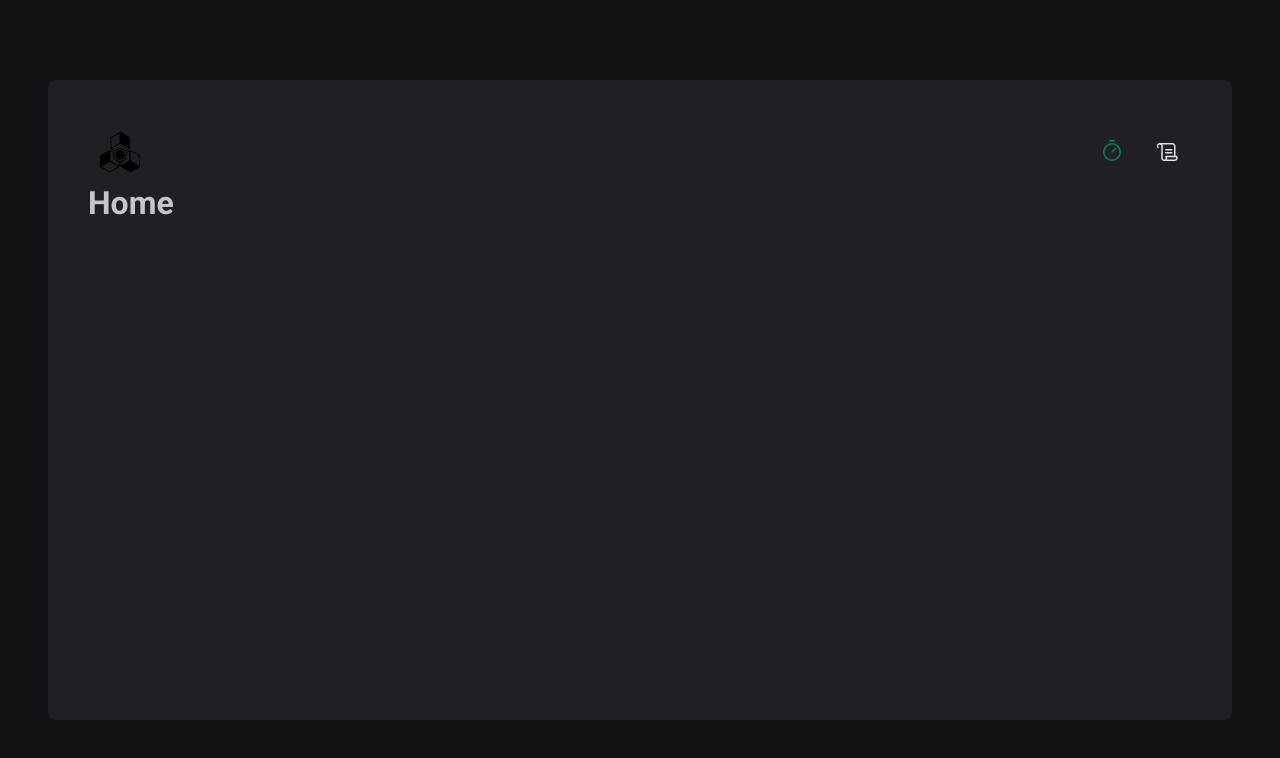
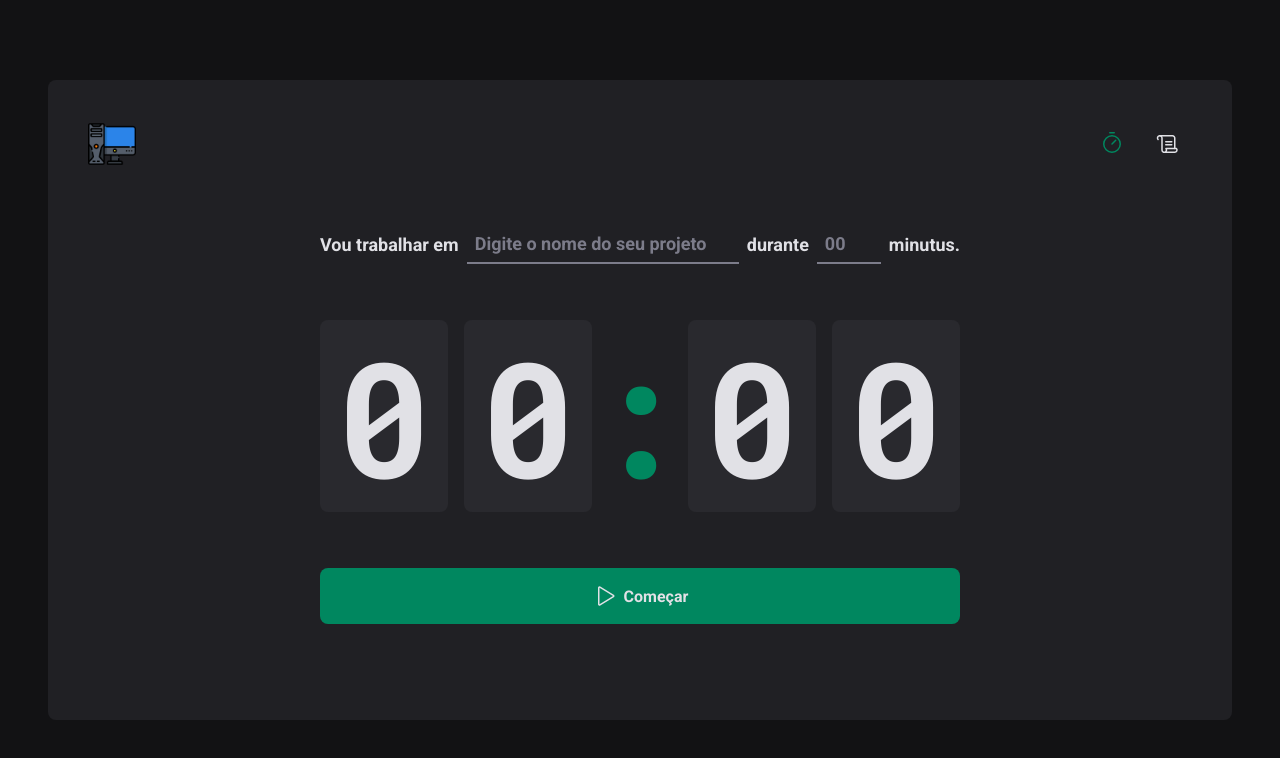
Before and after one commit to LucasCurty/SPA-React, a React (Vite) app: page / in a window 1280 px wide. Shown: the top 758 px of the page. Built offline with nearby package versions, Linux system fonts and the light colour scheme.

Commit message:
Add pages HOME and HISTORY

```diff
--- a/src/components/Header/index..tsx
+++ b/src/components/Header/index..tsx
@@ -1,5 +1,5 @@
 import { HeaderContainer } from './styles'
-import Logomenu from '../../assets/logo-menu.svg'
+import Logomenu from '../../assets/jogos.png'
 import { Timer, Scroll } from 'phosphor-react'
 import { NavLink } from 'react-router-dom'
 
--- a/src/components/Header/styles.ts
+++ b/src/components/Header/styles.ts
@@ -6,7 +6,7 @@
   justify-content: space-between;
 
   img {
-    height: 4rem;
+    height: 3rem;
   }
 
   nav {
--- a/src/pages/History.tsx
+++ /dev/null
@@ -1,3 +0,0 @@
-export function History() {
-  return <h1>History</h1>
-}
--- /dev/null
+++ b/src/pages/History/index.tsx
@@ -0,0 +1,48 @@
+import { HistoryContainer, HistoryList } from './styles'
+
+export function History() {
+  return (
+    <HistoryContainer>
+      <h1>Meu Histórico</h1>
+
+      <HistoryList>
+        <table>
+          <thead>
+            <tr>
+              <th>Tarefa</th>
+              <th>Duração</th>
+              <th>Início</th>
+              <th>Status</th>
+            </tr>
+          </thead>
+          <tbody>
+            <tr>
+              <td>Criar uma nova tarefa</td>
+              <td>10 minutos</td>
+              <td>Há 2 meses</td>
+              <td>Concluído</td>
+            </tr>
+            <tr>
+              <td>Criar uma nova tarefa</td>
+              <td>10 minutos</td>
+              <td>Há 2 meses</td>
+              <td>Concluído</td>
+            </tr>
+            <tr>
+              <td>Criar uma nova tarefa</td>
+              <td>10 minutos</td>
+              <td>Há 2 meses</td>
+              <td>Concluído</td>
+            </tr>
+            <tr>
+              <td>Criar uma nova tarefa</td>
+              <td>10 minutos</td>
+              <td>Há 2 meses</td>
+              <td>Concluído</td>
+            </tr>
+          </tbody>
+        </table>
+      </HistoryList>
+    </HistoryContainer>
+  )
+}
--- /dev/null
+++ b/src/pages/History/styles.ts
@@ -0,0 +1,61 @@
+import styled from 'styled-components'
+
+export const HistoryContainer = styled.main`
+  flex: 1;
+  padding: 3.5rem;
+
+  display: flex;
+  flex-direction: column;
+
+  h1 {
+    font-size: 1.5rem;
+    color: ${(props) => props.theme['gray-100']};
+  }
+`
+export const HistoryList = styled.div`
+  flex: 1;
+  overflow: auto;
+  margin-top: 2rem;
+
+  table {
+    width: 100%;
+    border-collapse: collapse;
+    min-width: 600px;
+
+    th {
+      background-color: ${(props) => props.theme['gray-600']};
+      padding: 1rem;
+      text-align: left;
+      color: ${(props) => props.theme['gray-100']};
+      font-style: 0.875rem;
+      line-height: 1.6;
+
+      &:first-child {
+        border-top-left-radius: 8px;
+        padding-left: 1.5rem;
+      }
+
+      &:last-child {
+        border-top-right-radius: 8px;
+        padding-right: 1.5rem;
+      }
+    }
+
+    td {
+      background-color: ${(props) => props.theme['gray-700']};
+      border-top: 4px solid ${(props) => props.theme['gray-800']};
+      padding: 1rem;
+      font-size: 0.875rem;
+      line-height: 1.6;
+
+      &:first-child {
+        width: 50%;
+        padding-left: 1.5rem;
+      }
+
+      &:last-child {
+        padding-right: 1.5rem;
+      }
+    }
+  }
+`
--- a/src/pages/Home/index.tsx
+++ b/src/pages/Home/index.tsx
@@ -1,3 +1,59 @@
+import { Play } from 'phosphor-react'
+import {
+  CountdownContainer,
+  FormContainer,
+  HomeContainer,
+  Separator,
+  StartCountdownButton,
+  TaskInput,
+  MinutesAmoutInput,
+} from './styles'
+
 export function Home() {
-  return <h1>Home</h1>
+  return (
+    <HomeContainer>
+      <form action="">
+        <FormContainer>
+          <label htmlFor="task">Vou trabalhar em</label>
+          <TaskInput
+            id="task"
+            list="task-suggestions"
+            placeholder="Digite o nome do seu projeto"
+          />
+
+          <datalist id="task-suggestions">
+            <option value="Project 1" />
+            <option value="Project 2" />
+            <option value="Project 3" />
+            <option value="Banana" />
+          </datalist>
+
+          <label htmlFor="minutesAmount">durante</label>
+          <MinutesAmoutInput
+            type="number"
+            id="minutesAmount"
+            placeholder="00"
+            step={5}
+            min={5}
+            max={60}
+          />
+
+          <span>minutus.</span>
+        </FormContainer>
+
+        <CountdownContainer>
+          <span>0</span>
+          <span>0</span>
+          <Separator>:</Separator>
+          <span>0</span>
+          <span>0</span>
+        </CountdownContainer>
+
+        <StartCountdownButton type="submit">
+          <Play size={24} />
+          Começar
+        </StartCountdownButton>
+      </form>
+    </HomeContainer>
+  )
 }
--- a/src/pages/Home/styles.ts
+++ b/src/pages/Home/styles.ts
@@ -0,0 +1,109 @@
+import styled from 'styled-components'
+
+export const HomeContainer = styled.main`
+  flex: 1;
+
+  display: flex;
+  flex-direction: column;
+  justify-content: center;
+  align-items: center;
+
+  form {
+    display: flex;
+    flex-direction: column;
+    align-items: center;
+    gap: 3.5rem;
+  }
+`
+
+export const FormContainer = styled.div`
+  width: 100%;
+  display: flex;
+  align-items: center;
+  justify-content: center;
+  gap: 0.5rem;
+  color: ${(props) => props.theme['gray-100']};
+  font-size: 1.125rem;
+  font-weight: bold;
+  flex-wrap: wrap;
+`
+const BaseInput = styled.input`
+  background: transparent;
+  height: 2.5rem;
+  border: 0;
+  border-bottom: 2px solid ${(props) => props.theme['gray-500']};
+  font-weight: bold;
+  font-size: 1.125rem;
+  padding: 0.5rem;
+  color: ${(props) => props.theme['gray-100']};
+
+  &:focus {
+    box-shadow: none;
+    border-color: ${(props) => props.theme['green-500']};
+  }
+
+  &::placeholder {
+    color: ${(props) => props.theme['gray-500']};
+  }
+`
+export const TaskInput = styled(BaseInput)`
+  flex: 1;
+
+  &::-webkit-calendar-picker-indicator {
+    display: none !important;
+  }
+`
+export const MinutesAmoutInput = styled(BaseInput)`
+  width: 4rem;
+`
+
+export const CountdownContainer = styled.div`
+  font-family: 'Roboto Mono', monospace;
+  font-size: 10rem;
+  line-height: 8rem;
+  color: ${(props) => props.theme['gray-100']};
+
+  display: flex;
+  gap: 1rem;
+
+  span {
+    background-color: ${(props) => props.theme['gray-700']};
+    padding: 2rem 1rem;
+    border-radius: 8px;
+  }
+`
+
+export const Separator = styled.div`
+  padding: 2rem 0;
+  color: ${(props) => props.theme['green-500']};
+
+  width: 4rem;
+  overflow: hidden;
+  display: flex;
+  justify-content: center;
+`
+export const StartCountdownButton = styled.button`
+  width: 100%;
+  border: 0;
+  padding: 1rem;
+  border-radius: 8px;
+
+  display: flex;
+  align-items: center;
+  justify-content: center;
+
+  gap: 0.5rem;
+  font-weight: bold;
+  cursor: pointer;
+
+  background: ${(props) => props.theme['green-500']};
+  color: ${(props) => props.theme['gray-100']};
+
+  &:disabled {
+    opacity: 0.7;
+    cursor: not-allowed;
+  }
+  &:not(:disabled):hover {
+    background: ${(props) => props.theme['green-700']};
+  }
+`
--- a/src/styles/global.ts
+++ b/src/styles/global.ts
@@ -16,6 +16,7 @@
         font-family: Verdana, Geneva, Tahoma, sans-serif ;
         background-color: ${(props) => props.theme['gray-900']};
         color: ${(props) => props.theme['gray-300']};
+        -webkit-font-smoothing: antialiased;
     }
     body, input, textearea, button{
         font-family: 'Roboto', sans-serif;
```
Also changed, not shown: src/assets/jogos.png (added), src/assets/logo-menu.svg (deleted).
